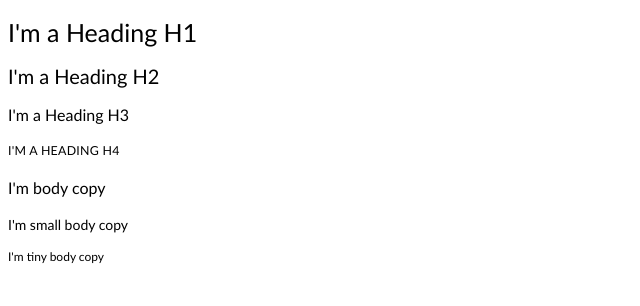
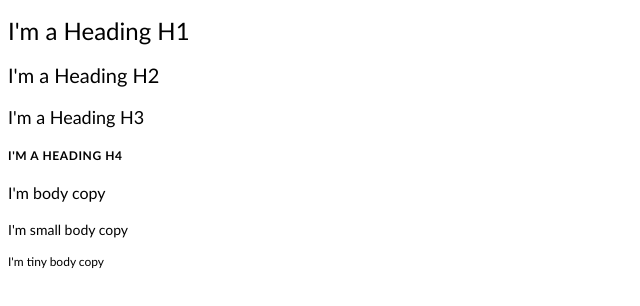
Before and after one commit to teamleadercrm/ui-typography, a website: page index.html in a window 1280 px wide. Shown: the whole page, without its empty margins (0-640 px from the left). Drawn offline with Linux system fonts and the light colour scheme; a web font is replaced by a local one.

Commit message:
Small text style adjustments due to font change

```diff
--- a/index.css
+++ b/index.css
@@ -44,7 +44,7 @@
 
 .heading-1 {
   font-family: var(--font-family-medium);
-  font-size: calc(2.5 * var(--unit));
+  font-size: calc(2.4 * var(--unit));
   font-weight: 500;
   line-height: calc(3.0 * var(--unit));
 }
@@ -58,17 +58,17 @@
 
 .heading-3 {
   font-family: var(--font-family-medium);
-  font-size: calc(1.6 * var(--unit));
+  font-size: calc(1.8 * var(--unit));
   font-weight: 500;
-  line-height: calc(2.1 * var(--unit));
+  line-height: calc(2.4 * var(--unit));
 }
 
 .heading-4 {
-  font-family: var(--font-family-bold);
-  font-size: calc(1.24 * var(--unit));
-  font-weight: 500;
+  font-family: var(--font-family-black);
+  font-size: calc(1.2 * var(--unit));
+  font-weight: 900;
   line-height: calc(1.8 * var(--unit));
-  letter-spacing: .25px;
+  letter-spacing: .6px;
   text-transform: uppercase;
 }
 
```
